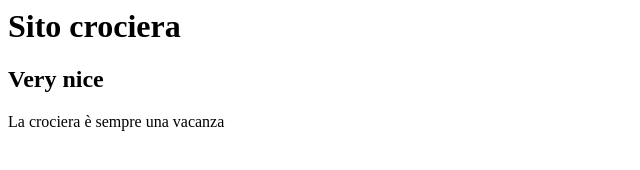
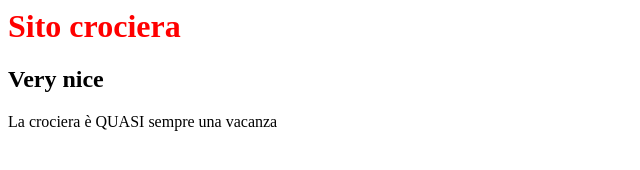
Before and after one commit to francy111/sitocrociera, a plain HTML site: page index.html in a window 1280 px wide. Shown: the whole page, without its empty margins (0-640 px from the left). Drawn offline with Linux system fonts and the light colour scheme.

Commit message:
Aggiunto il CSS

```diff
--- a/index.html
+++ b/index.html
@@ -1,9 +1,12 @@
 <html>
+	<head>
+		<link rel="stylesheet" href="style.css">
+	</head>
     <body>
         <H1>Sito crociera</H1>
         <H2>Very nice</H2>
         <P>
-            La crociera è sempre una vacanza
+            La crociera è QUASI sempre una vacanza
         </P>
     </body>
 </html>
--- /dev/null
+++ b/style.css
@@ -0,0 +1 @@
+h1 {color:red;}
```
